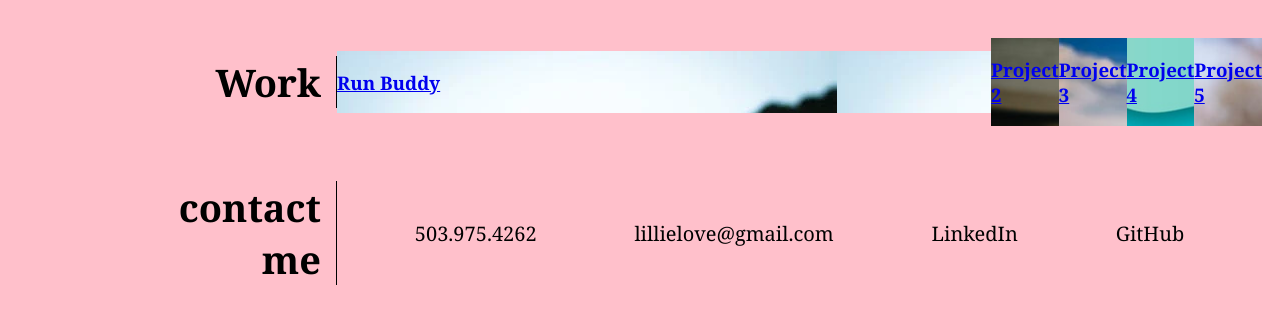
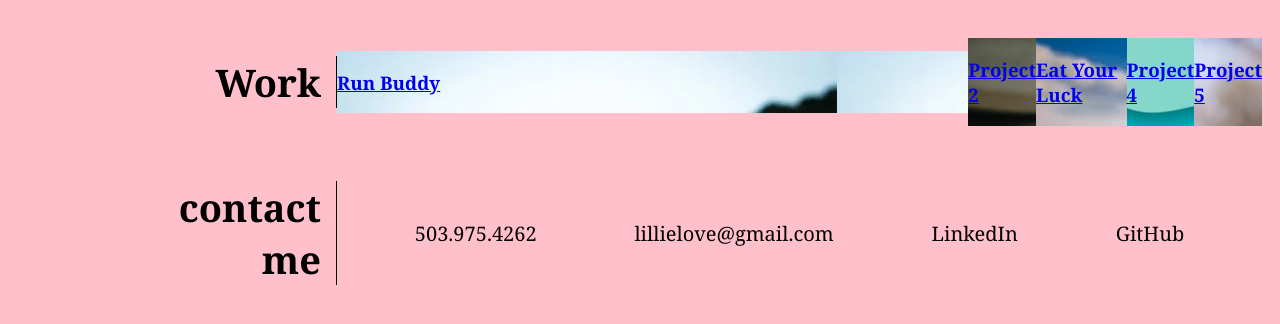
Before and after one commit to lillielovatt/my-portfolio, a plain HTML site: page index.html in a window 1280 px wide. Shown: the part 706-1030 px from the top of the page. Drawn offline with Linux system fonts and the light colour scheme.

```diff
--- a/index.html
+++ b/index.html
@@ -60,8 +60,8 @@
                 <h3>Project 2</h3>
             </a>
             <!-- project 3 -->
-            <a href="#" class="single-project project3">
-                <h3>Project 3</h3>
+            <a href="https://lillielovatt.github.io/eat-your-luck/" class="single-project project3">
+                <h3>Eat Your Luck</h3>
             </a>
             <!-- project 4 -->
             <a href="#" class="single-project project4">
```
